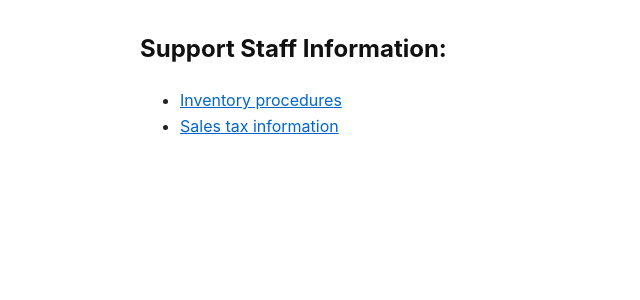
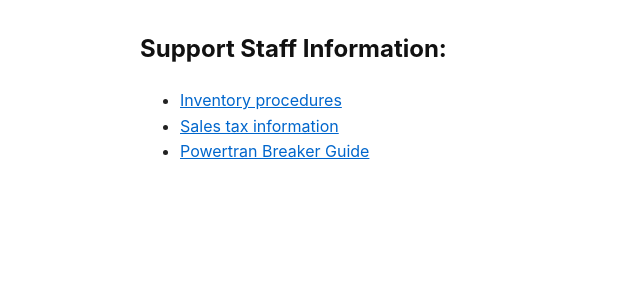
Before and after one commit to epecsupport/Service, a Jekyll site: the page built from support.md, in a window 1280 px wide. Shown: the top 300 px of the page, without its empty margins (0-640 px from the left). Built offline with Jekyll 4.4.1, drawn with Linux system fonts in a browser that asks for light colours.

Commit message:
Added powertran breaker guide

```diff
--- a/support.md
+++ b/support.md
@@ -7,3 +7,4 @@ autolink: true
 ## Support Staff Information:
 - [Inventory procedures](inventory.html)
 - [Sales tax information](salestax.html)
+- [Powertran Breaker Guide](https://raw.githubusercontent.com/epecsupport/Service/main/library/MPC-Breaker-Job-Aid.pdf)
```
